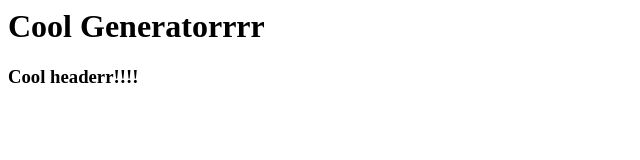
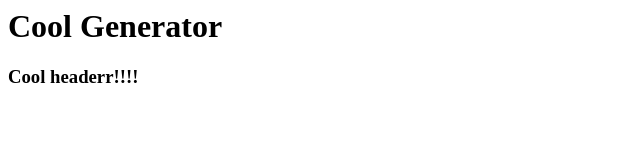
Before and after one commit to Spiegler8/Background-generator, a plain HTML site: page index.html in a window 1280 px wide. Shown: the full height of the page, 0-640 px from the left. Drawn offline with Linux system fonts and the light colour scheme.

Commit message:
changing to normalheader

```diff
--- a/index.html
+++ b/index.html
@@ -7,7 +7,7 @@
     </head>
 
     <body>
-        <h1>Cool Generatorrrr</h1>
+        <h1>Cool Generator</h1>
 
         <h3>Cool headerr!!!!</h3>
     </body>
```
